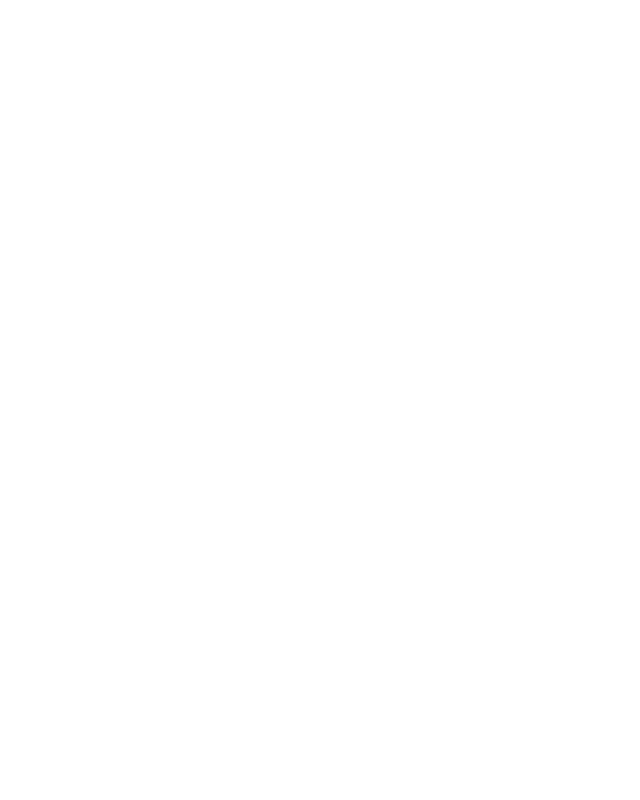
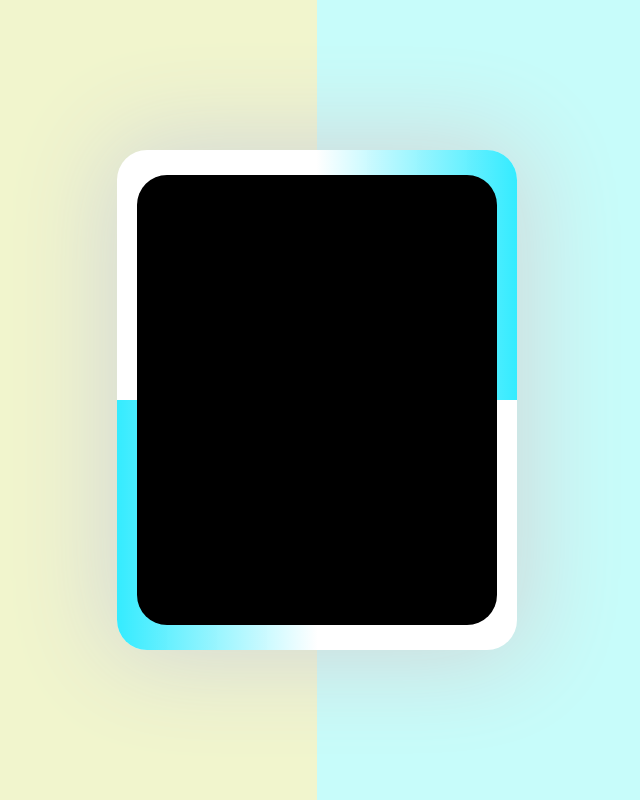
Before and after one commit to g-morty/g-morty.github.io, a Vue app: page /sign in a window 1280 px wide. Shown: the whole page, without its empty margins (323-963 px from the left). Built offline with nearby package versions, Linux system fonts and the light colour scheme.

Commit message:
增加登录页,些了登录页雏形

```diff
--- a/src/main.js
+++ b/src/main.js
@@ -16,5 +16,5 @@
 new Vue({
   router,
   store,
-  render: h => h(App)
+  render: h => h(App),
 }).$mount('#app')
--- /dev/null
+++ b/src/pages/sign/index.vue
@@ -0,0 +1,104 @@
+<template>
+  <div class="sign-body" :style="`min-height: ${windowHeight}px`">
+    <div class="sign-box">
+      <div class="sign-content"></div>
+    </div>
+  </div>
+</template>
+
+<script>
+export default {
+  data() {
+    return {
+      // 页面高度
+      windowHeight: 0,
+    };
+  },
+  created() {
+    this.windowHeight = window.innerHeight;
+    window.onresize = () => (this.windowHeight = window.innerHeight);
+  },
+};
+</script>
+
+<style scoped lang="less">
+.sign-body {
+  position: relative;
+  &::before {
+    content: " ";
+    position: absolute;
+    top: 0;
+    left: 0;
+    width: 50%;
+    height: 100%;
+    background-color: #f1f5cd;
+  }
+  &::after {
+    content: " ";
+    position: absolute;
+    top: 0;
+    right: 0;
+    width: 50%;
+    height: 100%;
+    background-color: #c7fcfa;
+  }
+  .sign-box {
+    position: absolute;
+    top: 50%;
+    left: 50%;
+    width: 400px;
+    height: 500px;
+    transform: translate(-50%, -50%);
+    // background-color: aqua;
+    // background-image: linear-gradient(to right, #c7fcfa 50%, #f1f5cd 50%);
+    z-index: 10;
+    border-radius: 30px;
+    box-sizing: border-box;
+    box-shadow: 0 0 100px 10px #d2d7d7;
+    background-color: white;
+    overflow: hidden;
+    &::before{
+      content: '';
+      position: absolute;
+      top: -50%;
+      left: -50%;
+      width: 100%;
+      height: 100%;
+      background-image: linear-gradient(0deg,transparent,#01e6ff,#01e6ff);
+      animation: animate 6s linear infinite;
+      transform-origin: bottom right;
+    }
+    &::after{
+      content: '';
+      position: absolute;
+      top: -50%;
+      left: -50%;
+      width: 100%;
+      height: 100%;
+      background-image: linear-gradient(0deg,transparent,#01e6ff,#01e6ff);
+      animation: animate 6s linear infinite;
+      transform-origin: bottom right;
+      animation-delay: -3s;
+    }
+    @keyframes animate {
+      0%{
+        transform: rotate(0deg);
+      }
+      100%{
+        transform: rotate(360deg);
+      }
+    }
+    .sign-content{
+      width: 90%;
+      height: 90%;
+      border-radius: 30px;
+      position: absolute;
+      top: 50%;
+      left: 50%;
+      transform: translate(-50%,-50%);
+      z-index: 20;
+      background-color: black;
+    }
+  }
+}
+</style>
--- a/src/router/index.js
+++ b/src/router/index.js
@@ -5,11 +5,16 @@
 
 const routes = [
   {
-    path: '/',
+    path: '/123',
     name: 'home',
-    component: ()=> import('@/pages/home')
+    component: () => import('@/pages/home')
   },
-
+  {
+    path: '*',
+    // path: '/sign',
+    name: 'sign',
+    component: () => import('@/pages/sign')
+  },
 ]
 
 const router = new VueRouter({
```
